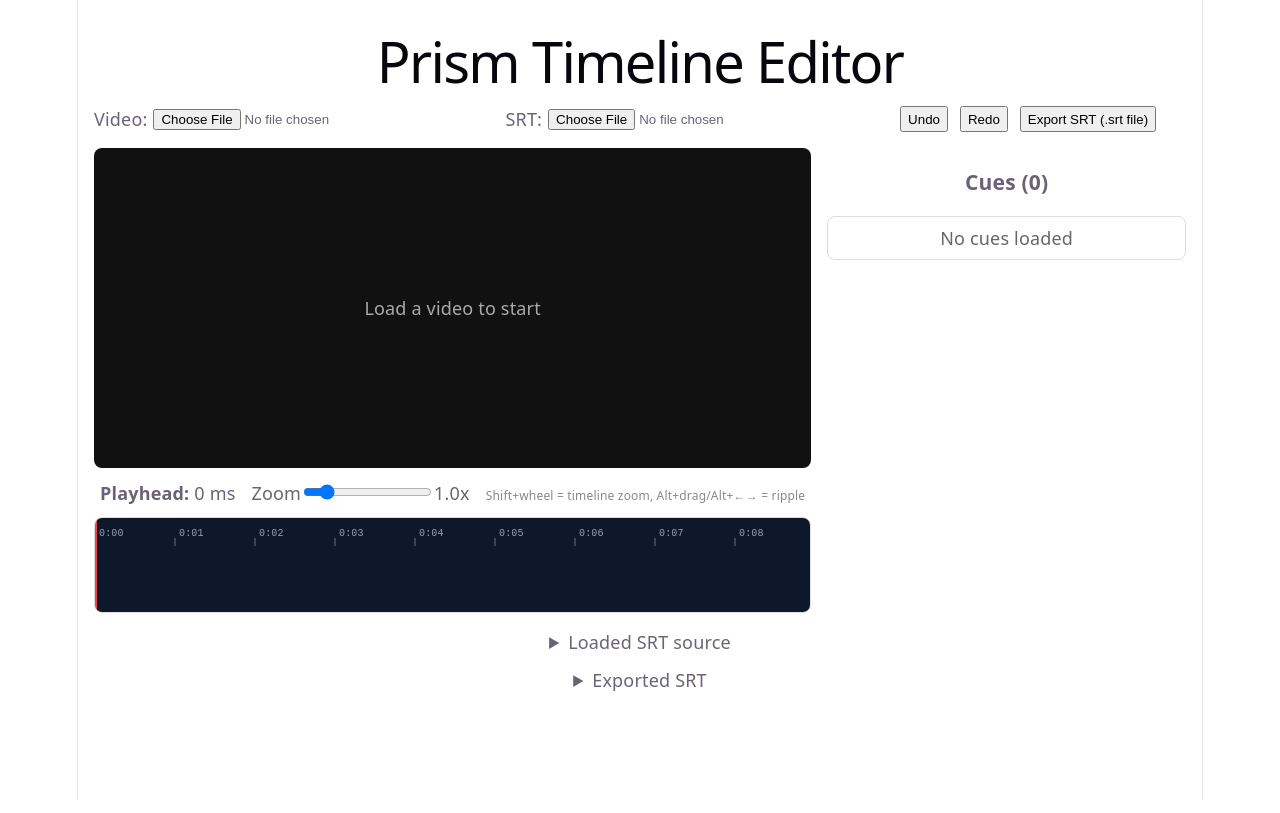
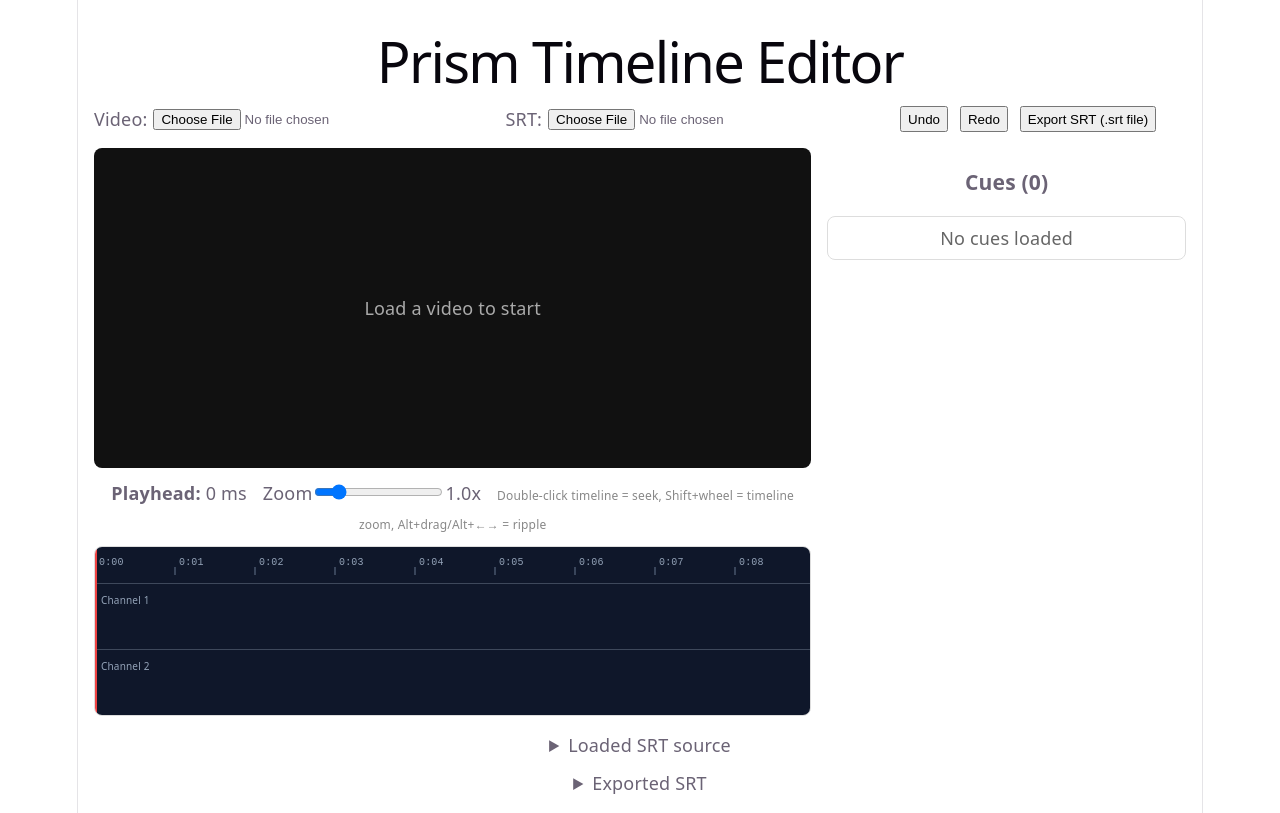
Before and after one commit to jeffclaw2026-png/prism-timeline, a React (Vite) app in the folder web/: page / in a window 1280 px wide. Built offline with nearby package versions, Linux system fonts and the light colour scheme.

Commit message:
Add 2-channel cue lanes and smooth drag/drop timeline UX

```diff
--- a/web/src/App.tsx
+++ b/web/src/App.tsx
@@ -1,7 +1,7 @@
 import { useEffect, useMemo, useRef, useState } from 'react'
 import './App.css'
 import { parseSrt, serializeSrt, type Cue } from './domain/srt/srt'
-import { CommandStack, moveCueBy, resizeCueEnd, resizeCueStart, deleteCue, splitCue, editCueText, rippleMoveCues, insertCue } from './domain/timing/commands'
+import { CommandStack, moveCueBy, resizeCueEnd, resizeCueStart, deleteCue, splitCue, editCueText, rippleMoveCues, insertCue, setCueLane } from './domain/timing/commands'
 import { findOverlappingCueIndices } from './domain/timing/overlap'
 import { Timeline } from './components/timeline/Timeline'
 
@@ -150,6 +150,12 @@ function App() {
     syncFromStack()
   }
 
+  const runMoveLane = (index: number, lane: 1 | 2) => {
+    if (!stackRef.current) return
+    stackRef.current.execute(setCueLane(index, lane))
+    syncFromStack()
+  }
+
   useEffect(() => {
     const onKeyDown = (e: KeyboardEvent) => {
       const targetTag = (e.target as HTMLElement | null)?.tagName
@@ -231,6 +237,14 @@ function App() {
       if (e.key === 'Delete' || e.key === 'Backspace') {
         e.preventDefault()
         runDelete(selectedCueIndex)
+      }
+      if (e.key === 'ArrowUp') {
+        e.preventDefault()
+        runMoveLane(selectedCueIndex, 1)
+      }
+      if (e.key === 'ArrowDown') {
+        e.preventDefault()
+        runMoveLane(selectedCueIndex, 2)
       }
       if (e.key === 's' && !e.ctrlKey && !e.metaKey) {
         e.preventDefault()
@@ -398,7 +412,7 @@ function App() {
               {zoom.toFixed(1)}x
             </label>
             <span style={{ marginLeft: 16, color: '#888', fontSize: 12 }}>
-              Shift+wheel = timeline zoom, Alt+drag/Alt+←→ = ripple
+              Double-click timeline = seek, Shift+wheel = timeline zoom, Alt+drag/Alt+←→ = ripple
             </span>
           </div>
 
@@ -414,6 +428,7 @@ function App() {
             onRippleMove={runRippleMove}
             onResizeStart={runResizeStart}
             onResizeEnd={runResizeEnd}
+            onMoveCueLane={runMoveLane}
             onSeek={(ms) => {
               setCurrentMs(ms)
               if (videoRef.current) videoRef.current.currentTime = ms / 1000
@@ -434,6 +449,8 @@ function App() {
               </button>
               <button onClick={() => runMoveCue(selectedCueIndex, -100)}>←100ms</button>
               <button onClick={() => runMoveCue(selectedCueIndex, 100)}>100ms→</button>
+              <button onClick={() => runMoveLane(selectedCueIndex, 1)}>Move to Ch1 (↑)</button>
+              <button onClick={() => runMoveLane(selectedCueIndex, 2)}>Move to Ch2 (↓)</button>
               <button onClick={() => runRippleMove(selectedCueIndex, -100)}>⟪←100ms ripple</button>
               <button onClick={() => runRippleMove(selectedCueIndex, 100)}>⟫100ms ripple→</button>
             </div>
@@ -472,7 +489,7 @@ function App() {
                   }}
                 >
                   <div style={{ fontSize: 11, color: '#888', marginBottom: 2 }}>
-                    #{cue.index} {formatTimecode(cue.startMs)} → {formatTimecode(cue.endMs)}
+                    Ch{cue.lane ?? 1} • #{cue.index} {formatTimecode(cue.startMs)} → {formatTimecode(cue.endMs)}
                   </div>
                   {isSelected ? (
                     <textarea
--- a/web/src/components/timeline/Timeline.tsx
+++ b/web/src/components/timeline/Timeline.tsx
@@ -1,4 +1,4 @@
-import { useEffect, useRef, type PointerEvent as ReactPointerEvent } from 'react'
+import { useEffect, useRef, useState, type PointerEvent as ReactPointerEvent, type MouseEvent as ReactMouseEvent } from 'react'
 import type { Cue } from '../../domain/srt/srt'
 import { applySnapping } from '../../domain/timing/snapping'
 
@@ -14,13 +14,18 @@ type Props = {
   onRippleMove: (fromIndex: number, deltaMs: number) => void
   onResizeStart: (index: number, nextStartMs: number) => void
   onResizeEnd: (index: number, nextEndMs: number) => void
+  onMoveCueLane: (index: number, lane: 1 | 2) => void
   onSeek: (ms: number) => void
   onZoom: (delta: number) => void
 }
 
 const PX_PER_SEC_BASE = 80
 const RULER_HEIGHT = 28
-const BLOCK_TOP = RULER_HEIGHT + 6
+const LANE_HEIGHT = 56
+const LANE_GAP = 10
+const LANES_TOP = RULER_HEIGHT + 10
+const BLOCK_TOP_LANE_1 = LANES_TOP
+const BLOCK_TOP_LANE_2 = LANES_TOP + LANE_HEIGHT + LANE_GAP
 
 type DragMode = 'move' | 'resize-start' | 'resize-end'
 
@@ -53,21 +58,35 @@ export function Timeline({
   onRippleMove,
   onResizeStart,
   onResizeEnd,
+  onMoveCueLane,
   onSeek,
   onZoom,
 }: Props) {
   const pxPerMs = (PX_PER_SEC_BASE * zoom) / 1000
   const widthPx = Math.max(800, durationMs * pxPerMs)
-  const totalHeight = BLOCK_TOP + 60
+  const totalHeight = BLOCK_TOP_LANE_2 + LANE_HEIGHT + 8
   const scrollRef = useRef<HTMLDivElement | null>(null)
+  const lastManualScrollAtRef = useRef(0)
+  const [dragPreview, setDragPreview] = useState<{
+    cueIndex: number
+    mode: DragMode
+    deltaMs: number
+    lane: 1 | 2
+  } | null>(null)
 
   const dragRef = useRef<{
     cueIndex: number
     mode: DragMode
     startClientX: number
+    startClientY: number
+    lastClientY: number
     origStartMs: number
     origEndMs: number
+    origLane: 1 | 2
     altKey: boolean
+    timelineTop: number
+    pendingDeltaMs: number
+    pendingLane: 1 | 2
   } | null>(null)
 
   const beginDrag = (
@@ -83,14 +102,21 @@ export function Timeline({
       cueIndex: cue.index,
       mode,
       startClientX: e.clientX,
+      startClientY: e.clientY,
+      lastClientY: e.clientY,
       origStartMs: cue.startMs,
       origEndMs: cue.endMs,
+      origLane: cue.lane ?? 1,
       altKey: e.altKey,
+      timelineTop: (e.currentTarget as HTMLElement).closest('[data-timeline]')?.getBoundingClientRect().top ?? 0,
+      pendingDeltaMs: 0,
+      pendingLane: cue.lane ?? 1,
     }
 
     const onMove = (ev: PointerEvent) => {
       if (!dragRef.current) return
       const d = dragRef.current
+      d.lastClientY = ev.clientY
       const deltaMs = Math.round((ev.clientX - d.startClientX) / pxPerMs)
       const thisCue = cues.find((c) => c.index === d.cueIndex)
       if (!thisCue) return
@@ -98,25 +124,44 @@ export function Timeline({
         .filter((c) => c.index !== d.cueIndex)
         .flatMap((c) => [c.startMs, c.endMs])
 
+      const laneBoundaryY = d.timelineTop + BLOCK_TOP_LANE_2 - (LANE_GAP / 2)
+      const nextLane: 1 | 2 = ev.clientY >= laneBoundaryY ? 2 : 1
+      d.pendingLane = nextLane
+
       if (d.mode === 'move') {
-        if (d.altKey) {
-          // Ripple: shift all cues from this index onward
-          onRippleMove(d.cueIndex, deltaMs)
-        } else {
-          const targetStart = applySnapping(d.origStartMs + deltaMs, edgeCandidates)
-          onMoveCue(d.cueIndex, targetStart - thisCue.startMs)
-        }
+        const targetStart = applySnapping(d.origStartMs + deltaMs, edgeCandidates)
+        d.pendingDeltaMs = targetStart - d.origStartMs
       } else if (d.mode === 'resize-start') {
         const targetStart = applySnapping(d.origStartMs + deltaMs, edgeCandidates)
-        onResizeStart(d.cueIndex, targetStart)
+        d.pendingDeltaMs = targetStart - d.origStartMs
       } else {
         const targetEnd = applySnapping(d.origEndMs + deltaMs, edgeCandidates)
-        onResizeEnd(d.cueIndex, targetEnd)
+        d.pendingDeltaMs = targetEnd - d.origEndMs
       }
+
+      setDragPreview({
+        cueIndex: d.cueIndex,
+        mode: d.mode,
+        deltaMs: d.pendingDeltaMs,
+        lane: d.pendingLane,
+      })
     }
 
     const onUp = () => {
+      const d = dragRef.current
+      if (d) {
+        if (d.mode === 'move') {
+          if (d.altKey) onRippleMove(d.cueIndex, d.pendingDeltaMs)
+          else onMoveCue(d.cueIndex, d.pendingDeltaMs)
+          if (d.pendingLane !== d.origLane) onMoveCueLane(d.cueIndex, d.pendingLane)
+        } else if (d.mode === 'resize-start') {
+          onResizeStart(d.cueIndex, d.origStartMs + d.pendingDeltaMs)
+        } else {
+          onResizeEnd(d.cueIndex, d.origEndMs + d.pendingDeltaMs)
+        }
+      }
       dragRef.current = null
+      setDragPreview(null)
       window.removeEventListener('pointermove', onMove)
       window.removeEventListener('pointerup', onUp)
     }
@@ -125,7 +170,7 @@ export function Timeline({
     window.addEventListener('pointerup', onUp)
   }
 
-  const handleTimelineClick = (e: ReactPointerEvent) => {
+  const handleTimelineDoubleClick = (e: ReactMouseEvent<HTMLDivElement>) => {
     const rect = (e.target as HTMLElement).closest('[data-timeline]')?.getBoundingClientRect()
     if (!rect) return
     const x = e.clientX - rect.left
@@ -161,13 +206,33 @@ export function Timeline({
     container.scrollTo({ left: nextLeft, behavior: 'smooth' })
   }, [selectedCueIndex, cues])
 
+  useEffect(() => {
+    if (!scrollRef.current) return
+    if (Date.now() - lastManualScrollAtRef.current < 900) return
+    const container = scrollRef.current
+    const viewLeft = container.scrollLeft
+    const viewRight = viewLeft + container.clientWidth
+    const padding = Math.min(120, container.clientWidth * 0.15)
+
+    const leftBound = viewLeft + padding
+    const rightBound = viewRight - padding
+    if (playheadX >= leftBound && playheadX <= rightBound) return
+
+    const nextLeft = Math.max(0, playheadX - container.clientWidth * 0.35)
+    container.scrollTo({ left: nextLeft, behavior: 'smooth' })
+  }, [playheadX])
+
   return (
     <div
       ref={scrollRef}
       style={{ overflowX: 'auto', border: '1px solid #ddd', borderRadius: 8, padding: 0 }}
+      onScroll={() => {
+        lastManualScrollAtRef.current = Date.now()
+      }}
       onWheel={(e) => {
         if (e.shiftKey) {
           e.preventDefault()
+          lastManualScrollAtRef.current = Date.now()
           onZoom(e.deltaY < 0 ? 0.1 : -0.1)
         }
       }}
@@ -175,7 +240,7 @@ export function Timeline({
       <div
         data-timeline
         style={{ width: widthPx, height: totalHeight, position: 'relative', background: '#0f172a', cursor: 'crosshair' }}
-        onPointerDown={handleTimelineClick}
+        onDoubleClick={handleTimelineDoubleClick}
       >
         {/* Time ruler */}
         <svg style={{ position: 'absolute', top: 0, left: 0, width: widthPx, height: RULER_HEIGHT, pointerEvents: 'none' }}>
@@ -191,20 +256,40 @@ export function Timeline({
 
         {/* Subtitle blocks */}
         {cues.map((cue) => {
-          const left = cue.startMs * pxPerMs
-          const width = Math.max(10, (cue.endMs - cue.startMs) * pxPerMs)
+          let startMs = cue.startMs
+          let endMs = cue.endMs
+          let lane: 1 | 2 = cue.lane ?? 1
+          if (dragPreview && dragPreview.cueIndex === cue.index) {
+            lane = dragPreview.lane
+            if (dragPreview.mode === 'move') {
+              startMs = cue.startMs + dragPreview.deltaMs
+              endMs = cue.endMs + dragPreview.deltaMs
+            } else if (dragPreview.mode === 'resize-start') {
+              startMs = cue.startMs + dragPreview.deltaMs
+            } else {
+              endMs = cue.endMs + dragPreview.deltaMs
+            }
+          }
+
+          const left = Math.max(0, startMs) * pxPerMs
+          const width = Math.max(10, (Math.max(startMs + 1, endMs) - Math.max(0, startMs)) * pxPerMs)
           const isSelected = selectedCueIndex === cue.index
           const isOverlap = overlapCueIndices.has(cue.index)
+          const top = lane === 2 ? BLOCK_TOP_LANE_2 : BLOCK_TOP_LANE_1
 
           return (
             <div
               key={cue.index}
               onClick={(e) => { e.stopPropagation(); onSelectCue(cue.index) }}
+              onDoubleClick={(e) => {
+                e.stopPropagation()
+                onMoveCueLane(cue.index, lane === 1 ? 2 : 1)
+              }}
               style={{
                 position: 'absolute',
                 left,
                 width,
-                top: BLOCK_TOP,
+                top,
                 height: 50,
                 borderRadius: 6,
                 border: isSelected
@@ -230,7 +315,7 @@ export function Timeline({
                 style={{ flex: 1, padding: '4px 6px', overflow: 'hidden', textOverflow: 'ellipsis', cursor: 'grab' }}
                 onPointerDown={(e) => beginDrag(e, cue, 'move')}
               >
-                #{cue.index} {cue.text}
+                L{lane} #{cue.index} {cue.text}
               </div>
               <div
                 title="Resize end"
@@ -240,6 +325,36 @@ export function Timeline({
             </div>
           )
         })}
+
+        {/* Lane guides */}
+        <div
+          style={{
+            position: 'absolute',
+            top: BLOCK_TOP_LANE_1 - 2,
+            left: 0,
+            width: widthPx,
+            height: 1,
+            background: 'rgba(148, 163, 184, 0.35)',
+            pointerEvents: 'none',
+          }}
+        />
+        <div
+          style={{
+            position: 'absolute',
+            top: BLOCK_TOP_LANE_2 - 2,
+            left: 0,
+            width: widthPx,
+            height: 1,
+            background: 'rgba(148, 163, 184, 0.35)',
+            pointerEvents: 'none',
+          }}
+        />
+        <div style={{ position: 'absolute', top: BLOCK_TOP_LANE_1 + 2, left: 6, color: '#94a3b8', fontSize: 10, pointerEvents: 'none' }}>
+          Channel 1
+        </div>
+        <div style={{ position: 'absolute', top: BLOCK_TOP_LANE_2 + 2, left: 6, color: '#94a3b8', fontSize: 10, pointerEvents: 'none' }}>
+          Channel 2
+        </div>
 
         {/* Playhead line */}
         <div
--- a/web/src/domain/srt/srt.ts
+++ b/web/src/domain/srt/srt.ts
@@ -3,6 +3,7 @@ export type Cue = {
   startMs: number
   endMs: number
   text: string
+  lane?: 1 | 2
 }
 
 export type SubtitleTrack = {
@@ -51,6 +52,7 @@ export function parseSrt(input: string): SubtitleTrack {
       startMs: parseTimecode(startRaw),
       endMs: parseTimecode(endRaw),
       text: lines.slice(2).join('\n').trim(),
+      lane: 1,
     }
   })
 
--- a/web/src/domain/timing/overlap.ts
+++ b/web/src/domain/timing/overlap.ts
@@ -1,9 +1,18 @@
 import type { Cue } from '../srt/srt'
 
 export function findOverlappingCueIndices(cues: Cue[]): Set<number> {
-  const sorted = [...cues].sort((a, b) => a.startMs - b.startMs)
   const overlaps = new Set<number>()
+  const byLane = new Map<number, Cue[]>()
 
+  for (const cue of cues) {
+    const lane = cue.lane ?? 1
+    const group = byLane.get(lane) ?? []
+    group.push(cue)
+    byLane.set(lane, group)
+  }
+
+  for (const laneCues of byLane.values()) {
+    const sorted = [...laneCues].sort((a, b) => a.startMs - b.startMs)
     for (let i = 1; i < sorted.length; i++) {
       const prev = sorted[i - 1]
       const curr = sorted[i]
@@ -12,6 +21,7 @@ export function findOverlappingCueIndices(cues: Cue[]): Set<number> {
         overlaps.add(curr.index)
       }
     }
+  }
 
   return overlaps
 }
```
Also changed, not shown: web/src/domain/timing/commands.ts (+8 -2 lines), 2 other files (tests, documents, lock files or other folders). Lines whose indentation alone changed are shown as unchanged.
